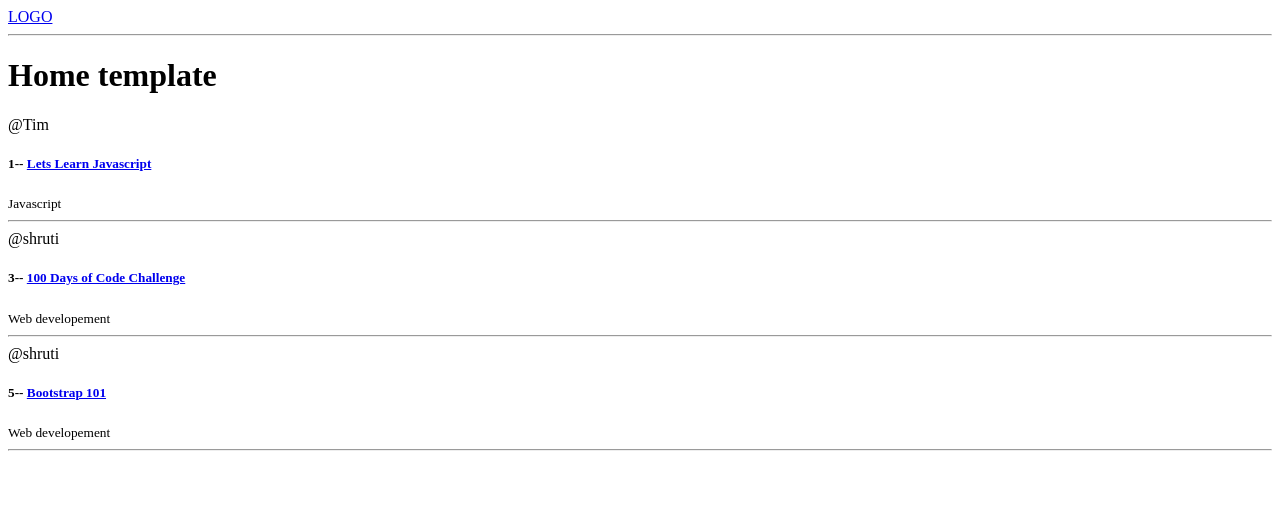
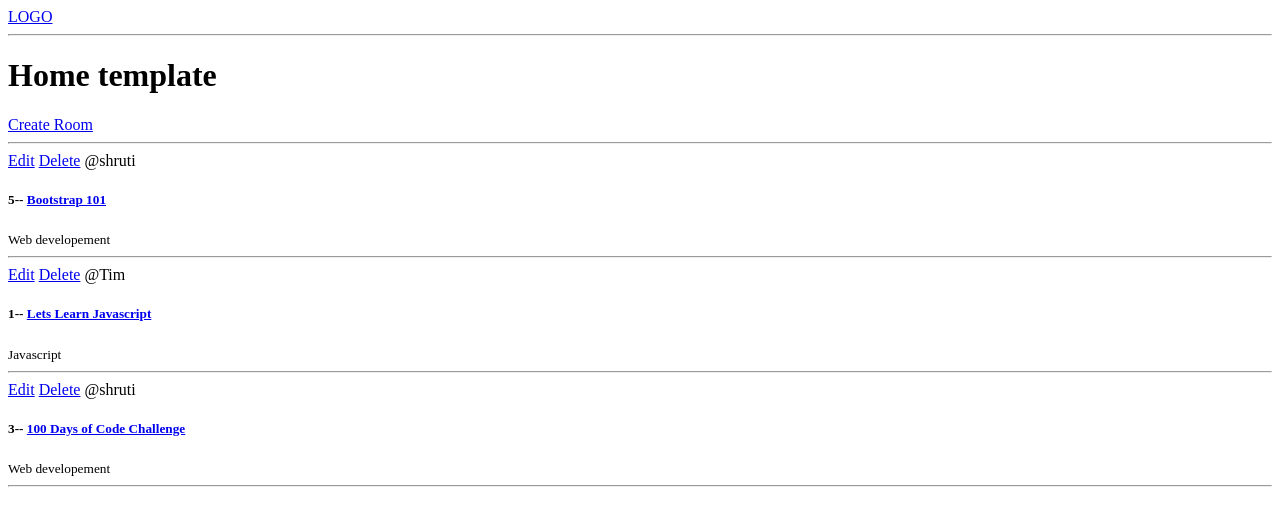
Before and after one commit to CoderShrutiii/StudyBuddy, a Django app: page / in a window 1280 px wide. Shown: the top 526 px of the page. Run offline with Django 4.2, Linux system fonts and the light colour scheme; data comes from the database, SQL or seed files in the repository; both versions use the stored data as it was after the commit.

Commit message:
Crud operations

```diff
--- a/Studybuddy/studybudd/base/models.py
+++ b/Studybuddy/studybudd/base/models.py
@@ -18,6 +18,9 @@ class Room(models.Model):
     updated=models.DateTimeField(auto_now=True)
     created=models.DateTimeField(auto_now_add=True)
 
+    class Meta:
+        ordering =['-updated','-created']
+
     def __str__(self):
         return self.name
 
--- a/Studybuddy/studybudd/base/templates/base/home.html
+++ b/Studybuddy/studybudd/base/templates/base/home.html
@@ -4,9 +4,13 @@
 <h1>Home template</h1>
 
 <div>
+    <a href="{% url 'create-room' %}">Create Room</a>
+    <hr>
     <div>
         {% for room in rooms%}
         <div>
+            <a href="{% url 'update-room' room.id %}">Edit</a>
+            <a href="{% url 'delete-room' room.id %}">Delete</a>
             <span>@{{room.host.username}}</span>
             <h5>{{room.id}}-- <a href="{% url 'room' room.id %}">{{room.name}}</a></h5>
             <small>{{room.topic.name}}</small>
--- a/Studybuddy/studybudd/base/urls.py
+++ b/Studybuddy/studybudd/base/urls.py
@@ -3,5 +3,8 @@ from . import views
 
 urlpatterns=[
     path('',views.home, name="home"),
-    path('room/<str:pk>',views.room , name="room")
+    path('room/<str:pk>',views.room , name="room"),
+    path('create-room/',views.createRoom , name="create-room"),
+    path('update-room/<str:pk>/',views.updateRoom , name="update-room"),
+    path('delete-room/<str:pk>/',views.deleteRoom , name="delete-room"),
 ]
--- a/Studybuddy/studybudd/base/views.py
+++ b/Studybuddy/studybudd/base/views.py
@@ -1,6 +1,9 @@
-from django.shortcuts import render
+from django.shortcuts import render, redirect
 from django.http import HttpResponse
 from .models import Room
+from .forms import RoomForm
+
+# Create your views here.
 
 rooms=[
     {'id': 1, 'name':'Lets Learn Python'},
@@ -19,4 +22,34 @@ def room(request,pk):
     room=Room.objects.get(id=pk)
     context = { 'room': room}
     return render(request,'base/room.html',context)
-# Create your views here.
+
+def createRoom(request):
+    form=RoomForm()
+    if request.method == 'POST':
+        form=RoomForm(request.POST)
+        if form.is_valid():
+            form.save()
+            return redirect('home')
+    context={'form':form}
+    return render (request,'base/room_form.html',context)
+
+def updateRoom(request,pk):
+    room= Room.objects.get(id=pk)
+    form=RoomForm(instance=room)
+    if request.method == 'POST':
+        form=RoomForm(request.POST, instance=room)
+        if form.is_valid():
+            form.save()
+            return redirect('home')
+
+    context={'form':form}
+    return render(request,'base/room_form.html',context)
+
+def deleteRoom(request,pk):
+    room= Room.objects.get(id=pk)
+    form=RoomForm(instance=room)
+    if request.method == 'POST':
+            room.delete()
+            return redirect('home')
+
+    return render(request,'base/delete.html', {'obj':room})
```
Also changed, not shown: Studybuddy/studybudd/base/forms.py (added, +7 -0 lines), Studybuddy/studybudd/base/templates/base/delete.html (added, +9 -0 lines), Studybuddy/studybudd/base/templates/base/room_form.html (added, +12 -0 lines), Studybuddy/studybudd/db.sqlite3.
